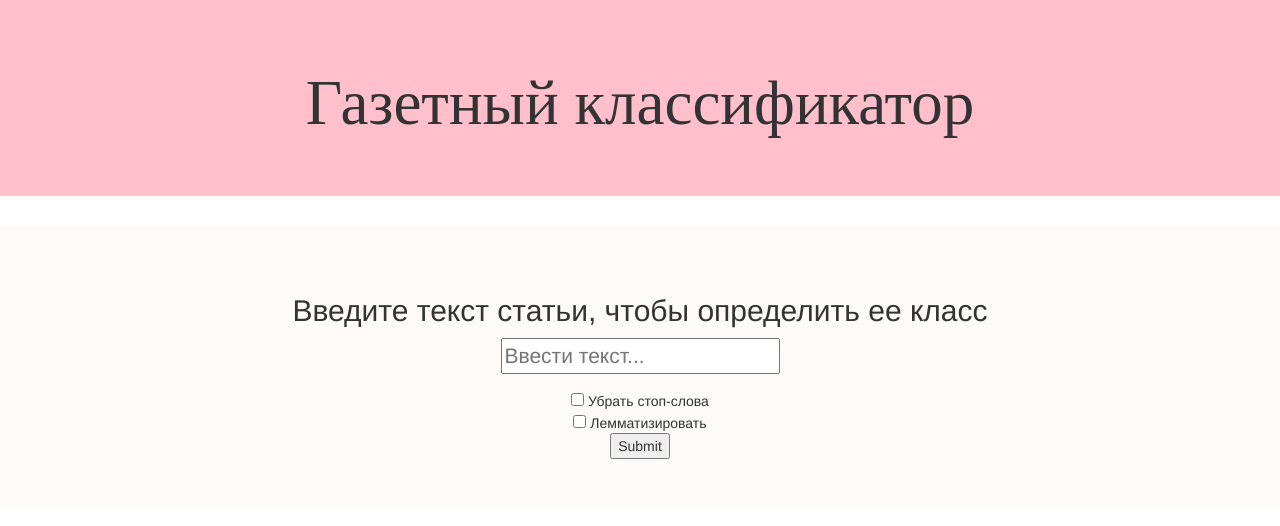
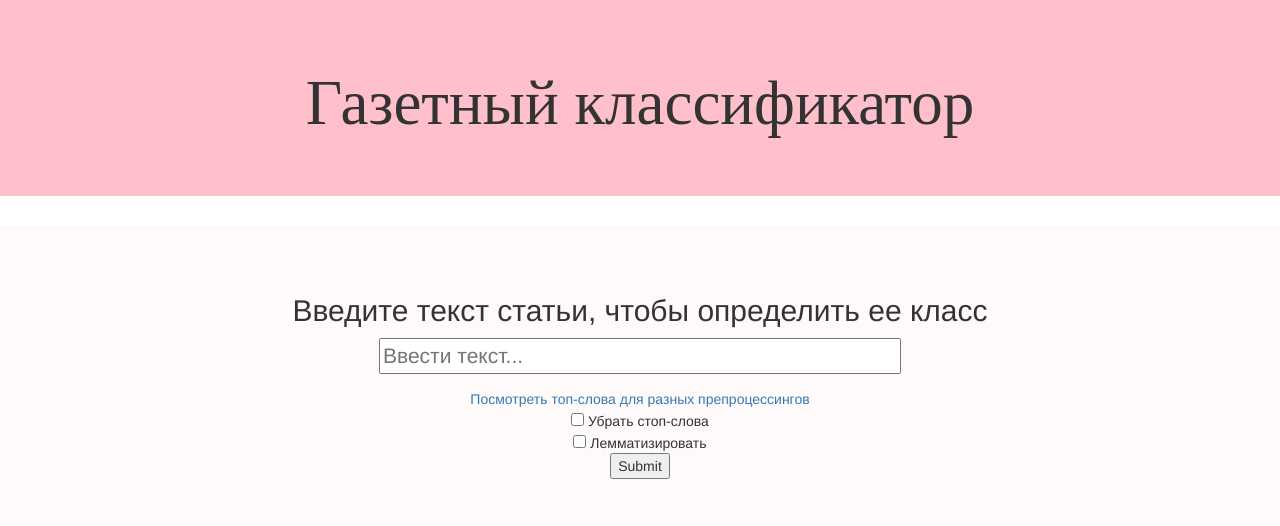
Before and after one commit to nikolmash/news_category_detection, a Flask app: page / in a window 1280 px wide. Shown: the top 526 px of the page. Run offline with Flask 2, Linux system fonts and the light colour scheme; parts of the project's set-up code (start-up, migrations or seed data) failed here and were passed over; some libraries are stand-ins or nearby versions.

Commit message:
Update search.html

```diff
--- a/templates/search.html
+++ b/templates/search.html
@@ -18,13 +18,12 @@
 <div class="jumbotron text-center" style='background:#FFFAFA'>
   <div class="row">
 	<h2>Введите текст статьи, чтобы определить ее класс</h2>
-      <div>
-      </div>
 	<div class="col-sm-8">
     </div>
   </div>
   <form method="POST" action="/">
-     <p><input type="text" name="text" placeholder="Ввести текст..."></p>
+     <p><input type="text" name="text" placeholder="Ввести текст..." size="40"></p>
+    <a href={{url_for('clouds')}}>Посмотреть топ-слова для разных препроцессингов</a><br>
     <input type="checkbox" value = "1" name="mycheckbox"> Убрать стоп-слова<br>
     <input type="checkbox" value = "2" name="mycheckbox"> Лемматизировать<br>
     <input type="submit">
```
